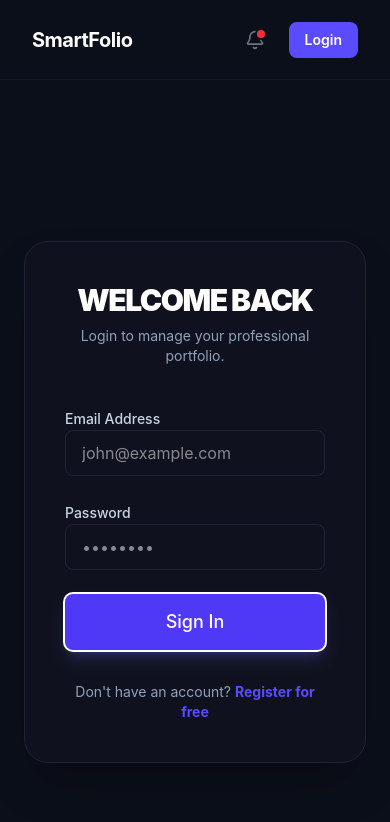
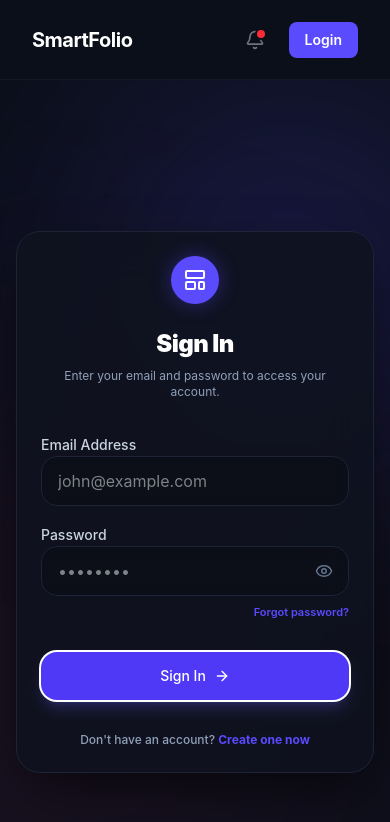
Before and after one commit to singap88a/SmartFolio_frontend, a Next.js app: page /login in a window 390 px wide. Shown: the top 822 px of the page. Built offline with nearby package versions, Linux system fonts and the light colour scheme; no server answers.

Commit message:
feat: implement user authentication flow, dashboard overview, and registration pages

```diff
--- a/app/login/page.tsx
+++ b/app/login/page.tsx
@@ -6,6 +6,7 @@ import Button from '@/components/ui/Button';
 import Input from '@/components/ui/Input';
 import { fetchApi } from '@/lib/api';
 import { useAuth } from '@/context/AuthContext';
+import { LayoutTemplate, ArrowRight } from 'lucide-react';
 
 const LoginPage = () => {
   const [email, setEmail] = useState('');
@@ -37,20 +38,34 @@ const LoginPage = () => {
   };
 
   return (
-    <div className="min-h-screen bg-[#0B0F19] flex items-center justify-center p-6 w-full">
-      <div className="max-w-md w-full bg-[#0F121E] rounded-3xl p-10 shadow-2xl border border-[#1E2336]">
-        <div className="text-center mb-10">
-          <h1 className="text-3xl font-black mb-2 text-white uppercase tracking-tighter">Welcome Back</h1>
-          <p className="text-slate-400 text-sm">Login to manage your professional portfolio.</p>
+    <div className="min-h-screen bg-[#0B0F19] flex relative overflow-hidden w-full items-center justify-center">
+      {/* Background Orbs */}
+      <div className="absolute top-0 left-1/4 w-96 h-96 bg-[#5A4BFF]/20 rounded-full blur-[120px] pointer-events-none" />
+      <div className="absolute bottom-0 right-1/4 w-[500px] h-[500px] bg-pink-500/10 rounded-full blur-[150px] pointer-events-none" />
+
+      {/* Center: Login Form */}
+      <div className="flex-1 flex items-center justify-center p-4 relative z-10">
+        <div className="max-w-[380px] w-full bg-[#0F121E]/90 backdrop-blur-xl border border-[#1E2336] p-6 sm:p-8 rounded-3xl shadow-[0_20px_60px_-15px_rgba(0,0,0,0.8)]">
+          {/* Logo */}
+          <div className="flex justify-center mb-6">
+            <div className="w-12 h-12 bg-[#5A4BFF] rounded-2xl flex items-center justify-center shadow-[0_0_20px_rgba(90,75,255,0.4)]">
+              <LayoutTemplate className="w-6 h-6 text-white" />
+            </div>
+          </div>
+
+          <div className="text-center mb-8">
+            <h2 className="text-2xl font-black mb-2 text-white tracking-tight">Sign In</h2>
+            <p className="text-slate-400 text-xs">Enter your email and password to access your account.</p>
           </div>
 
           {error && (
-          <div className="mb-6 p-4 bg-red-500/10 border border-red-500/20 text-red-500 rounded-xl text-sm font-bold text-center">
+            <div className="mb-6 p-3 bg-red-500/10 border border-red-500/20 text-red-400 rounded-xl text-xs font-bold flex items-center gap-2">
+              <div className="w-2 h-2 rounded-full bg-red-500 animate-pulse shrink-0" />
               {error}
             </div>
           )}
 
-        <form onSubmit={handleLogin} className="space-y-6">
+          <form onSubmit={handleLogin} className="space-y-4">
             <Input
               label="Email Address"
               type="email"
@@ -58,8 +73,8 @@ const LoginPage = () => {
               onChange={(e) => setEmail(e.target.value)}
               required
               placeholder="john@example.com"
-            className="bg-[#0B0F19] border-[#1E2336] text-white focus:border-[#5A4BFF] focus:ring-[#5A4BFF]"
             />
+            <div className="space-y-1">
               <Input
                 label="Password"
                 type="password"
@@ -67,20 +82,32 @@ const LoginPage = () => {
                 onChange={(e) => setPassword(e.target.value)}
                 required
                 placeholder="••••••••"
-            className="bg-[#0B0F19] border-[#1E2336] text-white focus:border-[#5A4BFF] focus:ring-[#5A4BFF]"
               />
+              <div className="flex justify-end pt-1">
+                <a href="#" className="text-[11px] font-semibold text-[#5A4BFF] hover:text-[#7B6FFF] transition-colors">
+                  Forgot password?
+                </a>
+              </div>
+            </div>
 
-          <Button type="submit" className="w-full h-14 text-lg bg-[#5A4BFF] hover:bg-[#4B3DE6] text-white border-0" isLoading={isLoading}>
-            Sign In
+            <Button
+              type="submit"
+              className="w-full h-12 mt-4 text-sm font-bold bg-[#5A4BFF] hover:bg-[#4B3DE6] text-white border-0 shadow-[0_0_20px_rgba(90,75,255,0.25)] hover:shadow-[0_0_25px_rgba(90,75,255,0.4)] transition-all flex items-center justify-center gap-2 rounded-xl"
+              isLoading={isLoading}
+            >
+              Sign In <ArrowRight size={16} />
             </Button>
           </form>
 
-        <p className="mt-8 text-center text-sm text-slate-400">
+          <div className="mt-8 text-center">
+            <p className="text-xs text-slate-400 font-medium">
               Don't have an account?{' '}
-          <Link href="/register" className="text-[#5A4BFF] font-bold hover:underline">
-            Register for free
+              <Link href="/register" className="text-[#5A4BFF] font-bold hover:text-white transition-colors">
+                Create one now
               </Link>
             </p>
+          </div>
+        </div>
       </div>
     </div>
   );
--- a/components/ui/Input.tsx
+++ b/components/ui/Input.tsx
@@ -1,4 +1,5 @@
-import React from 'react';
+import React, { useState } from 'react';
+import { Eye, EyeOff } from 'lucide-react';
 
 interface InputProps extends React.InputHTMLAttributes<HTMLInputElement> {
   label?: string;
@@ -6,7 +7,11 @@ interface InputProps extends React.InputHTMLAttributes<HTMLInputElement> {
   helperText?: string;
 }
 
-const Input = ({ label, error, helperText, className = '', ...props }: InputProps) => {
+const Input = ({ label, error, helperText, className = '', type, ...props }: InputProps) => {
+  const [showPassword, setShowPassword] = useState(false);
+  const isPassword = type === 'password';
+  const inputType = isPassword ? (showPassword ? 'text' : 'password') : type;
+
   return (
     <div className="w-full space-y-1.5">
       {label && (
@@ -14,18 +19,32 @@ const Input = ({ label, error, helperText, className = '', ...props }: InputProp
           {label}
         </label>
       )}
-      <input
-        className={`w-full px-4 py-2.5 rounded-lg border bg-[#0F121E] transition-all duration-200 outline-none
-          ${error
-            ? 'border-red-500 focus:ring-4 focus:ring-red-500/10'
-            : 'border-[#1E2336] focus:border-brand-500 focus:ring-4 focus:ring-brand-500/10'}
-          ${className}`}
-        {...props}
-      />
+      <div className="relative">
+        <input
+          type={inputType}
+          className={`w-full px-4 py-3 rounded-xl border bg-[#0A0D14]/50 backdrop-blur-sm transition-all duration-300 outline-none
+            ${error
+              ? 'border-red-500/50 focus:border-red-500 focus:ring-4 focus:ring-red-500/10'
+              : 'border-[#1E2336] hover:border-[#2A314A] focus:border-[#5A4BFF] focus:ring-4 focus:ring-[#5A4BFF]/10'}
+            ${isPassword ? 'pr-12' : ''}
+            ${className}`}
+          {...props}
+        />
+        {isPassword && (
+          <button
+            type="button"
+            onClick={() => setShowPassword(!showPassword)}
+            className="absolute right-3 top-1/2 -translate-y-1/2 text-slate-500 hover:text-slate-300 transition-colors p-1"
+            tabIndex={-1}
+          >
+            {showPassword ? <EyeOff size={18} /> : <Eye size={18} />}
+          </button>
+        )}
+      </div>
       {error ? (
-        <p className="text-xs text-red-500 font-medium">{error}</p>
+        <p className="text-xs text-red-400 font-medium">{error}</p>
       ) : helperText ? (
-        <p className="text-xs text-slate-400">{helperText}</p>
+        <p className="text-xs text-slate-500">{helperText}</p>
       ) : null}
     </div>
   );
```
Also changed, not shown: app/register/page.tsx (+36 -16 lines), app/page.tsx (line endings or trailing spaces). Lines whose indentation alone changed are shown as unchanged.
